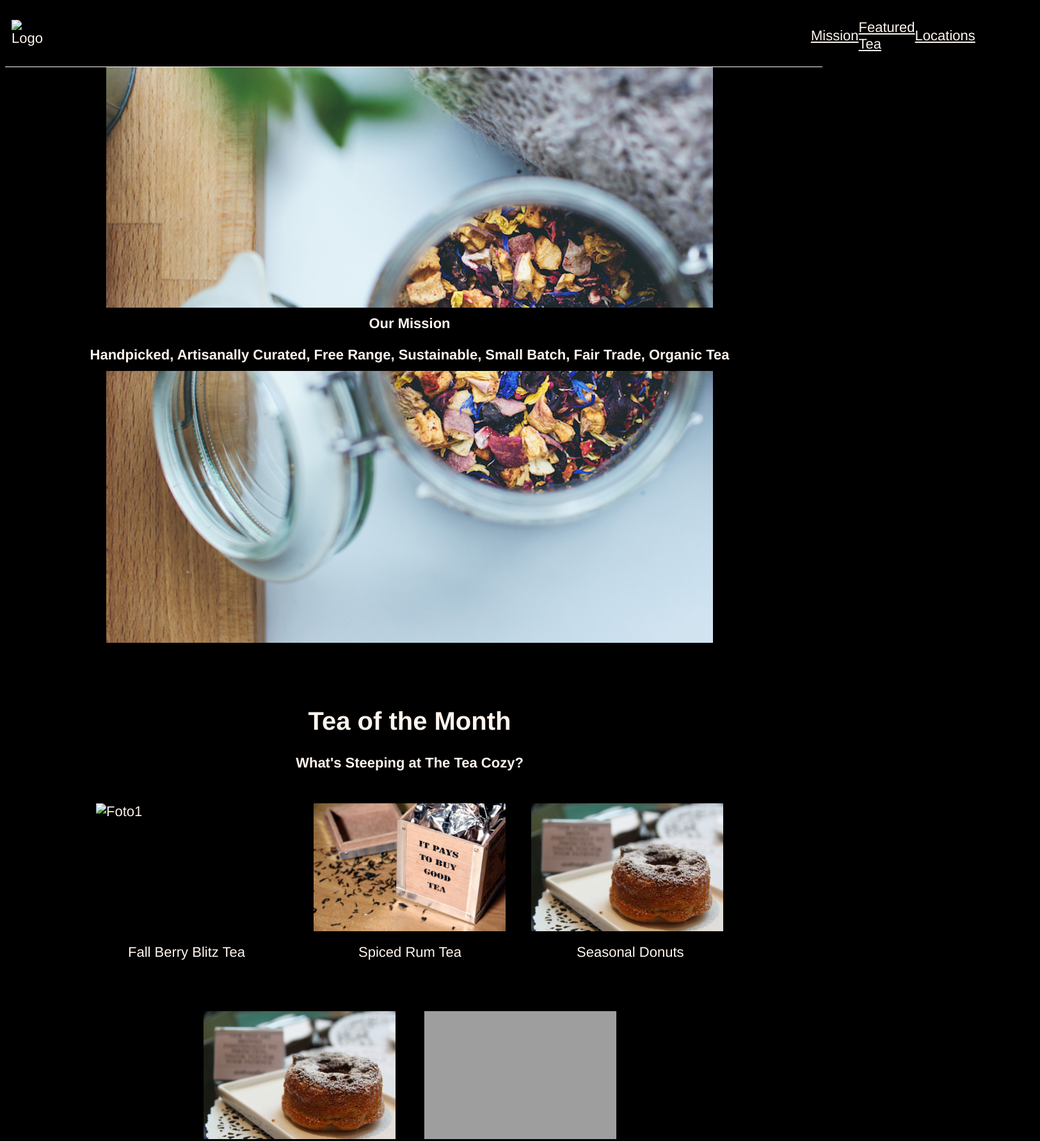
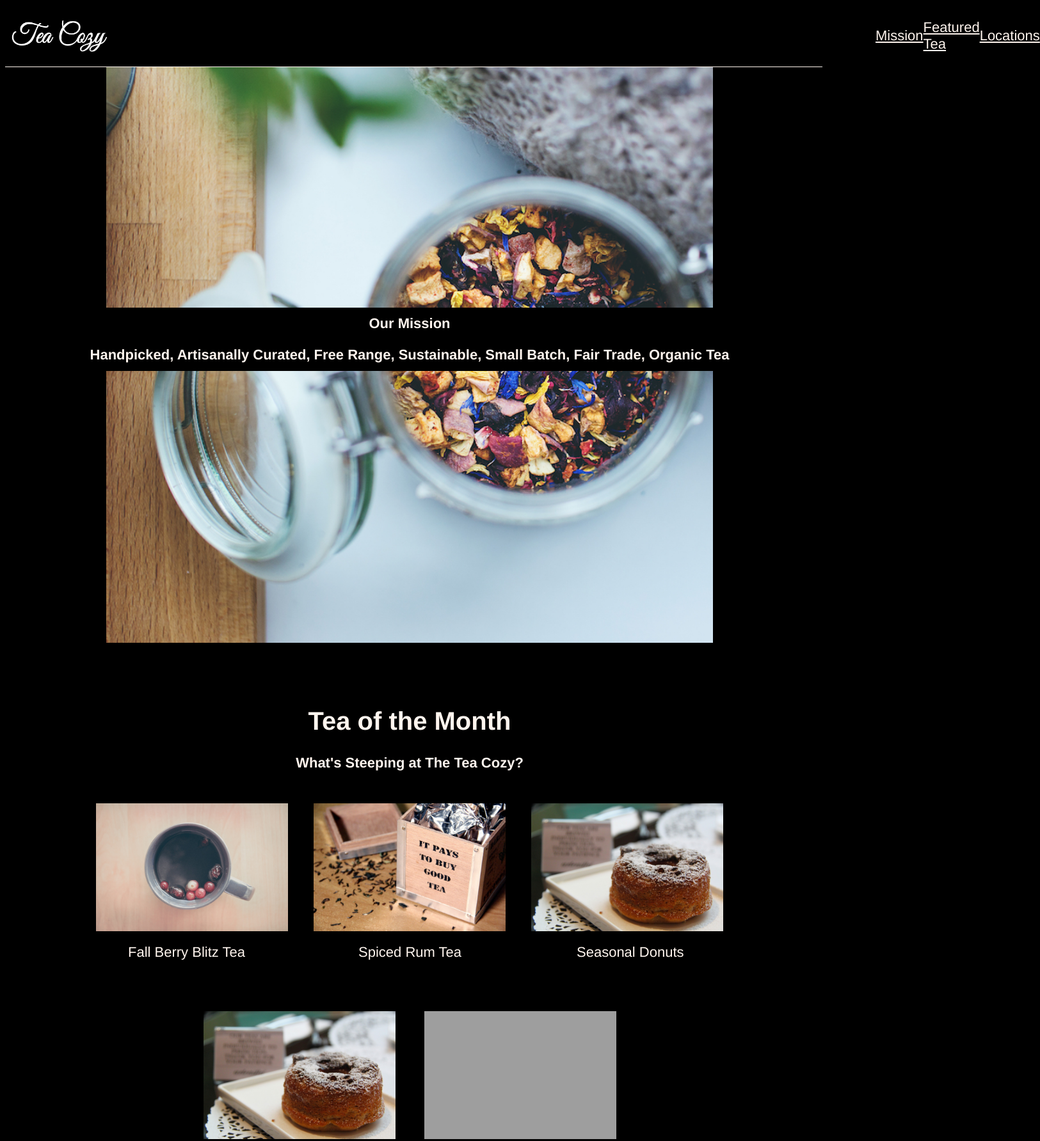
Before and after one commit to joaopedroa1/TeaCozy, a plain HTML site: page index.html in a window 1280 px wide. Shown: the top 1784 px of the page at 64% size, 1625 px wide, since content can reach past the window. Drawn offline with Linux system fonts and the light colour scheme; the site is published under a folder, as on GitHub Pages, so addresses that start at the root find nothing.

Commit message:
Update index.html

```diff
--- a/index.html
+++ b/index.html
@@ -9,7 +9,7 @@
 </head>
 <body>
     <div class = "Cabecalho">
-        <img class = "Logo" src="/Imagens/img-tea-cozy-logo.png" alt="Logo">
+        <img class = "Logo" src="./Imagens/img-tea-cozy-logo.png" alt="Logo">
         <p class="C2">Mission</p>
         <p class = "C2">Featured Tea</p>
         <p class = "C2">Locations</p>
@@ -26,7 +26,7 @@
     </div>
     <nav class = "Fotosdecima">
         <nav class="fotos1">
-            <img style="width: 300px; height: 200px;" src="/Imagens/img-berryblitz.jpg" alt="Foto1">
+            <img style="width: 300px; height: 200px;" src="./Imagens/img-berryblitz.jpg" alt="Foto1">
             <p style="margin-top: 20px; margin-left: 50px;">Fall Berry Blitz Tea</p>
         </nav>
         <nav class="fotos2">
```
